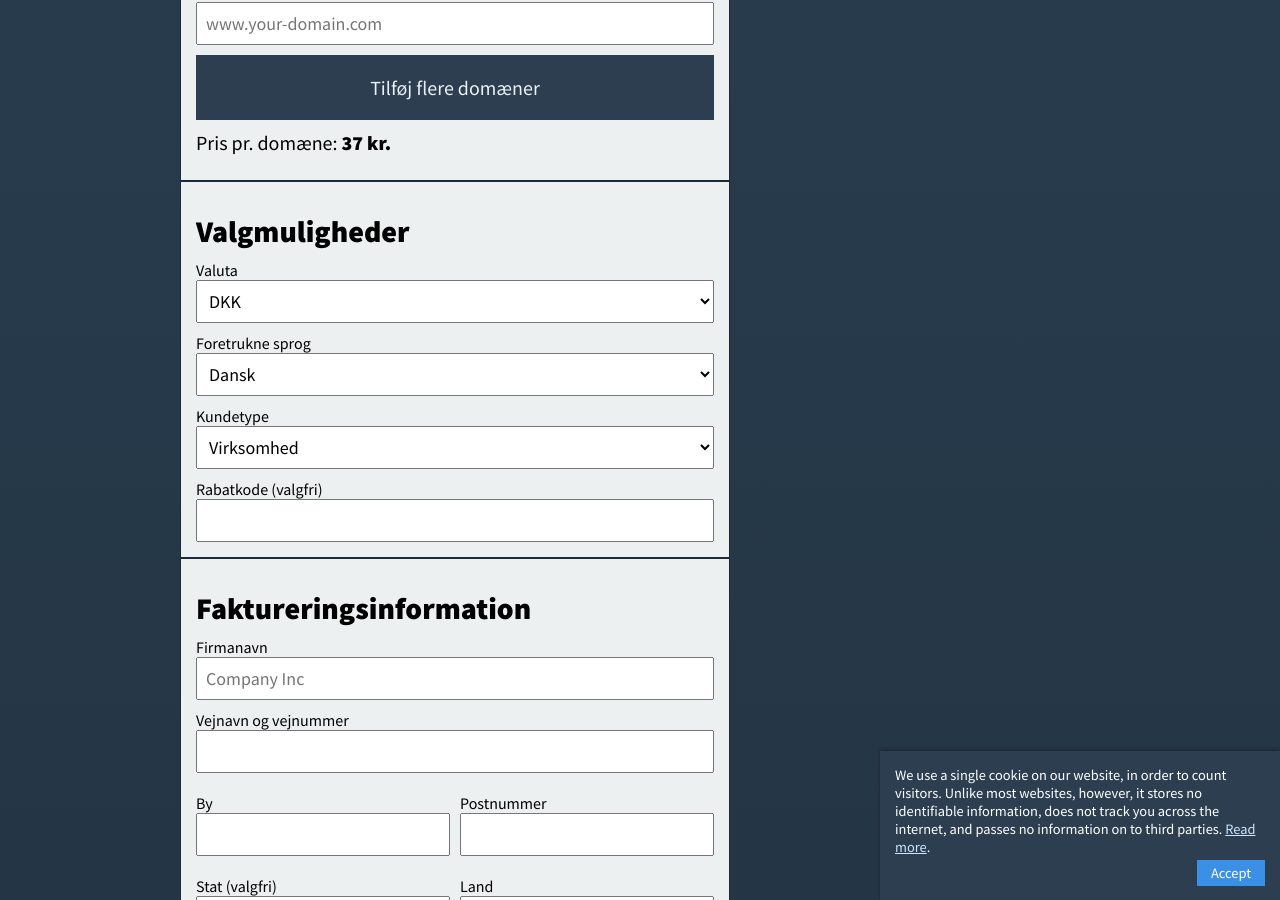
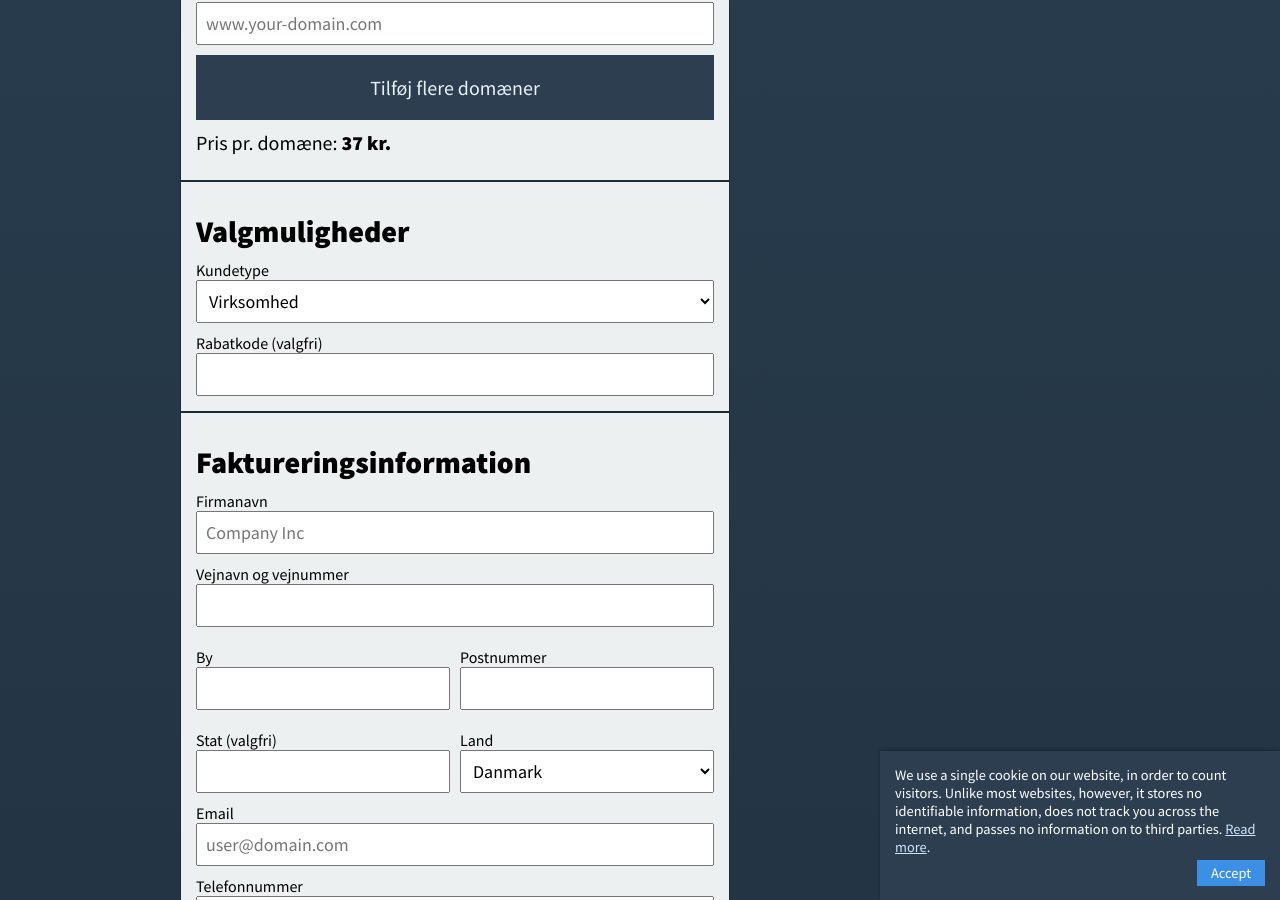
Before and after one commit to derangeddk/deranged.dk, a Jekyll site: the page built from fix-google-analytics/index.html, in a window 1280 px wide and 900 px high, scrolled down 2360 px. Built offline with Jekyll 4.4.1, drawn with Linux system fonts in a browser that asks for light colours.

Commit message:
Set currency and language based on prop

```diff
--- a/_includes/fix_analytics_signup_form.html
+++ b/_includes/fix_analytics_signup_form.html
@@ -42,28 +42,8 @@
         </div>
         <div class="contact-form">
             <h2>{% if include.language == "danish" %} Valgmuligheder {% else %} Options {% endif %}</h2>
-            <label>
-                <span> {% if include.language == "danish" %} Valuta {% else %} Currency {% endif %} </span>
-                <select
-                    name="currency"
-                    required
-                >
-                    <option value="DKK">DKK</option>
-                    <option value="EUR">EUR</option>
-                </select>
-            </label>
-            <label>
-                <span>
-                    {% if include.language == "danish" %} Foretrukne sprog {% else %} Preferred Language {% endif %}
-                </span>
-                <select
-                    name="locale"
-                    required
-                >
-                    <option value="da_DK">Dansk</option>
-                    <option value="en_US">English</option>
-                </select>
-            </label>
+            <input hidden name="currency" value="{% if include.language == 'danish' %}DKK{% else %}EUR{% endif %}" />
+            <input hidden name="locale" value="{% if include.language == 'danish' %}da_DK{% else %}en_US{% endif %}" />
             <label>
                 <span> {% if include.language == "danish" %} Kundetype {% else %} Customer Type {% endif %} </span>
                 <select
```
